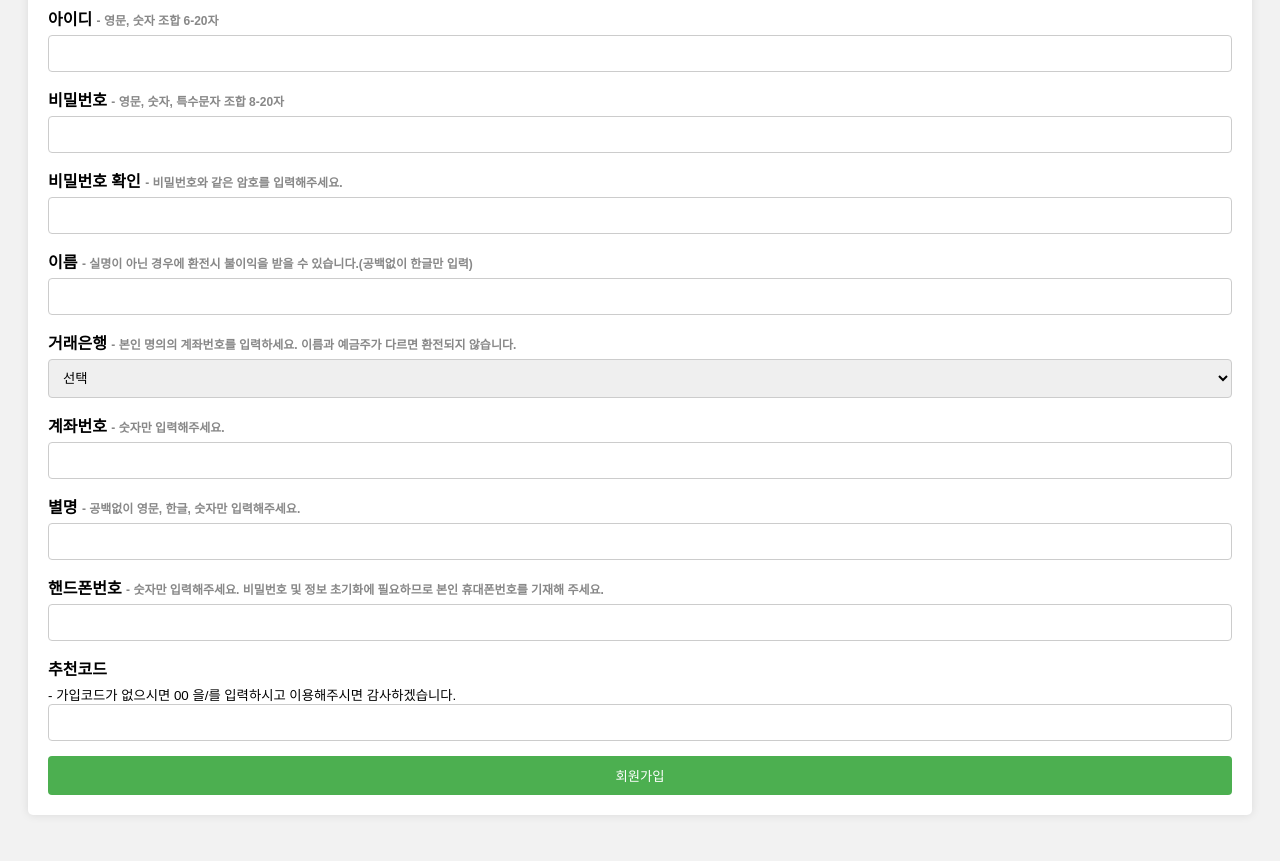
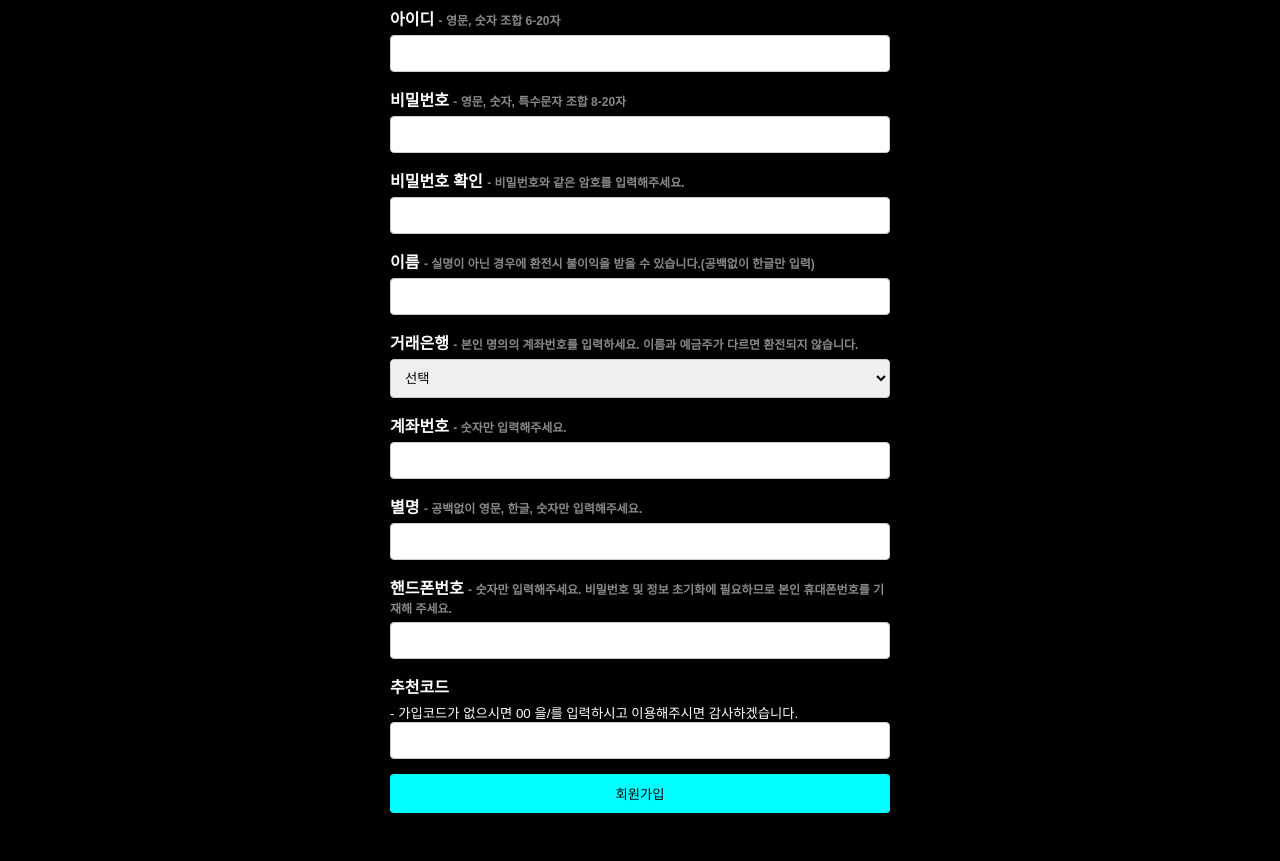
Before and after one commit to minsangsa/sabun, a plain HTML site: page signup.html in a window 1280 px wide. Shown: the part 117-978 px from the top of the page. Drawn offline with Linux system fonts and the light colour scheme.

Commit message:
new signup form

```diff
--- a/signup.css
+++ b/signup.css
@@ -1,18 +1,25 @@
 body {
   font-family: Arial, sans-serif;
-  background-color: #f2f2f2;
+  background-color: black;
   padding: 20px;
+  display: flex;
+  justify-content: center;
+  align-items: center;
 }
 
 .register-form {
-  background-color: white;
+  background-color: black;
   padding: 20px;
   border-radius: 5px;
   box-shadow: 0 0 10px rgba(0, 0, 0, 0.1);
+  width: 50%;
+  max-width: 500px;
+  margin: 0 auto;
 }
 
 .form-group {
   margin-bottom: 15px;
+  color: white;
 }
 
 label {
@@ -37,8 +44,8 @@ select {
 }
 
 button {
-  background-color: #4caf50;
-  color: white;
+  background-color: cyan;
+  color: black;
   padding: 10px 20px;
   border: none;
   border-radius: 4px;
@@ -47,5 +54,5 @@ button {
 }
 
 button:hover {
-  background-color: #45a049;
+  background-color: cyan;
 }
```
